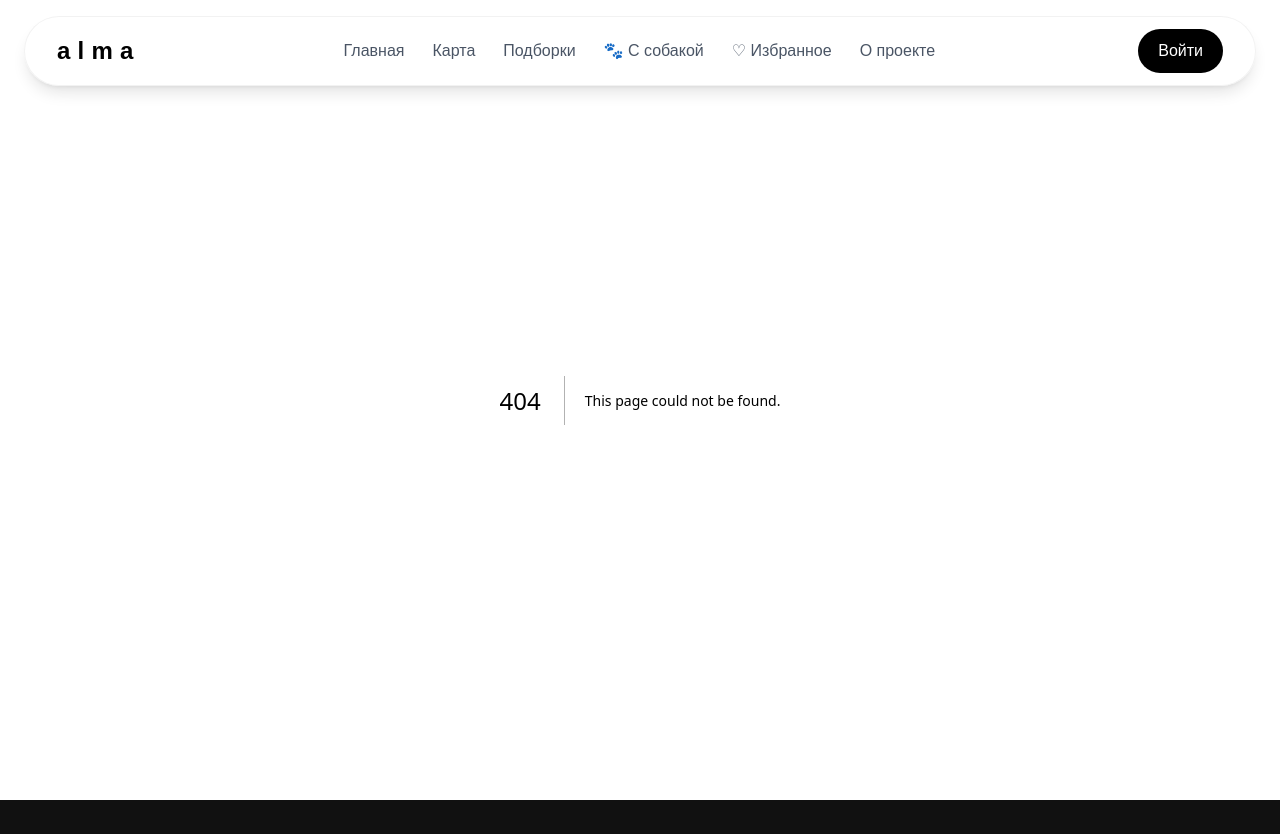
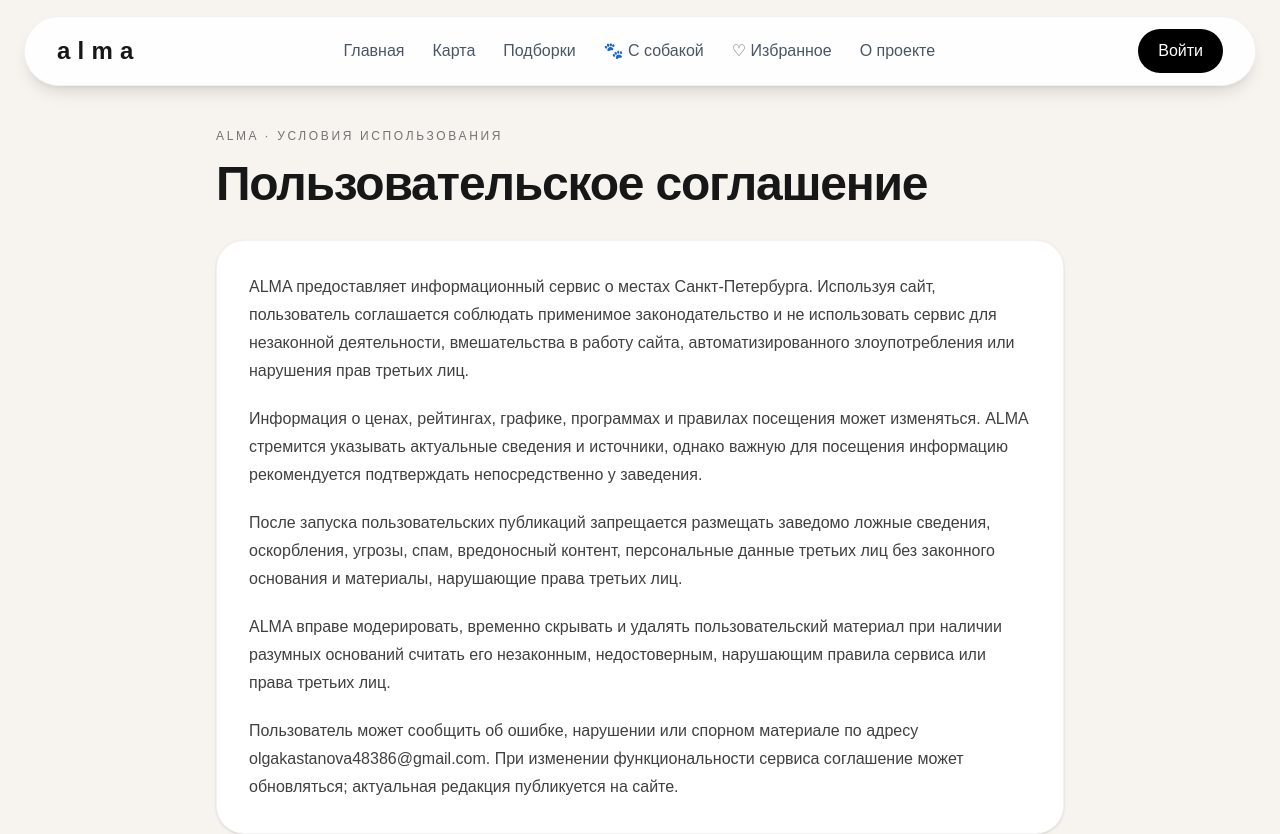
Before and after one commit to olgakastanova48386-dotcom/alma, a Next.js app: page /legal/terms in a window 1280 px wide. Before the commit this address had no page. Shown: the top 834 px of the page. Built offline with nearby package versions, Linux system fonts and the light colour scheme.

Commit message:
Add user terms page

```diff
--- /dev/null
+++ b/app/legal/terms/page.tsx
@@ -0,0 +1,17 @@
+export default function TermsPage() {
+  return (
+    <main className="min-h-screen bg-[#f7f4ef] pt-28 sm:pt-32 pb-16">
+      <div className="max-w-4xl mx-auto px-4 sm:px-6">
+        <p className="text-xs uppercase tracking-[0.22em] text-neutral-500">ALMA · Условия использования</p>
+        <h1 className="mt-4 text-4xl sm:text-5xl font-bold tracking-tight">Пользовательское соглашение</h1>
+        <div className="mt-8 rounded-[28px] bg-white border border-black/5 p-6 sm:p-8 shadow-sm text-neutral-700 leading-7 space-y-5">
+          <p>ALMA предоставляет информационный сервис о местах Санкт-Петербурга. Используя сайт, пользователь соглашается соблюдать применимое законодательство и не использовать сервис для незаконной деятельности, вмешательства в работу сайта, автоматизированного злоупотребления или нарушения прав третьих лиц.</p>
+          <p>Информация о ценах, рейтингах, графике, программах и правилах посещения может изменяться. ALMA стремится указывать актуальные сведения и источники, однако важную для посещения информацию рекомендуется подтверждать непосредственно у заведения.</p>
+          <p>После запуска пользовательских публикаций запрещается размещать заведомо ложные сведения, оскорбления, угрозы, спам, вредоносный контент, персональные данные третьих лиц без законного основания и материалы, нарушающие права третьих лиц.</p>
+          <p>ALMA вправе модерировать, временно скрывать и удалять пользовательский материал при наличии разумных оснований считать его незаконным, недостоверным, нарушающим правила сервиса или права третьих лиц.</p>
+          <p>Пользователь может сообщить об ошибке, нарушении или спорном материале по адресу olgakastanova48386@gmail.com. При изменении функциональности сервиса соглашение может обновляться; актуальная редакция публикуется на сайте.</p>
+        </div>
+      </div>
+    </main>
+  );
+}
```
